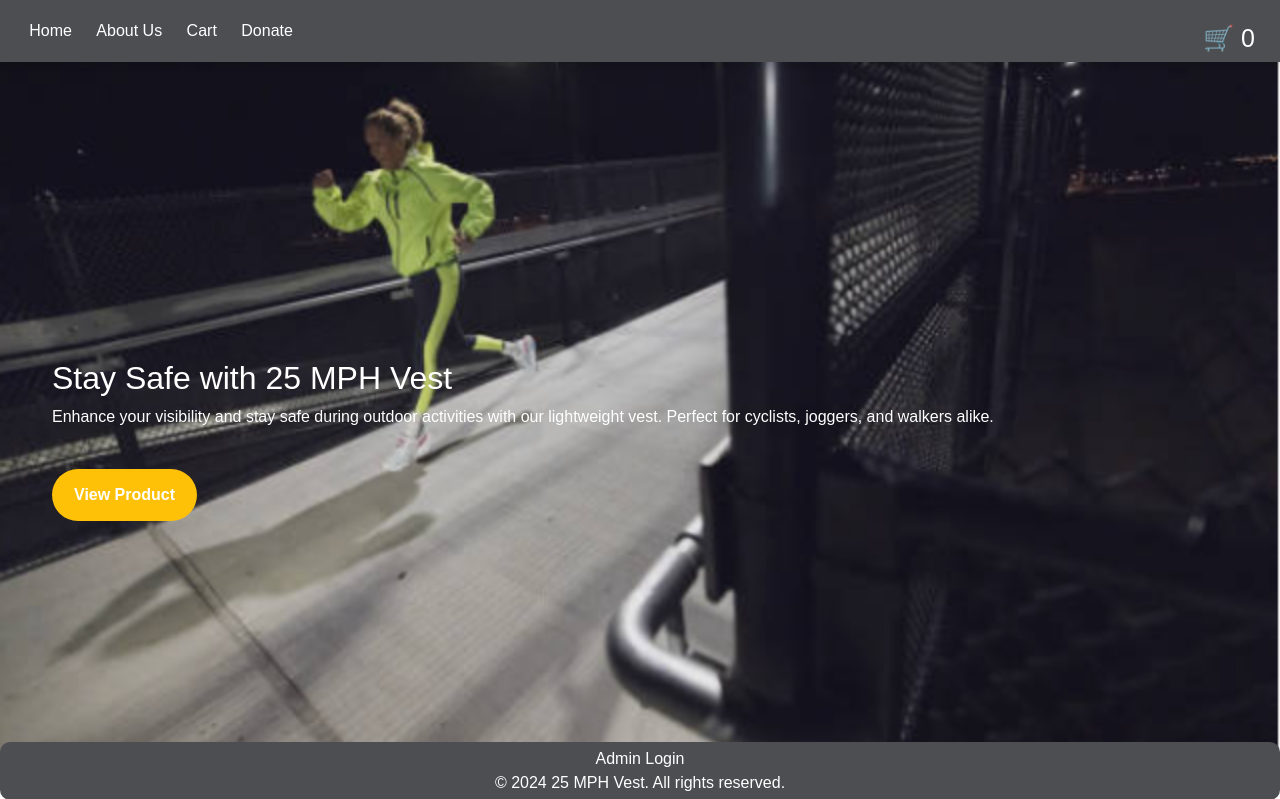
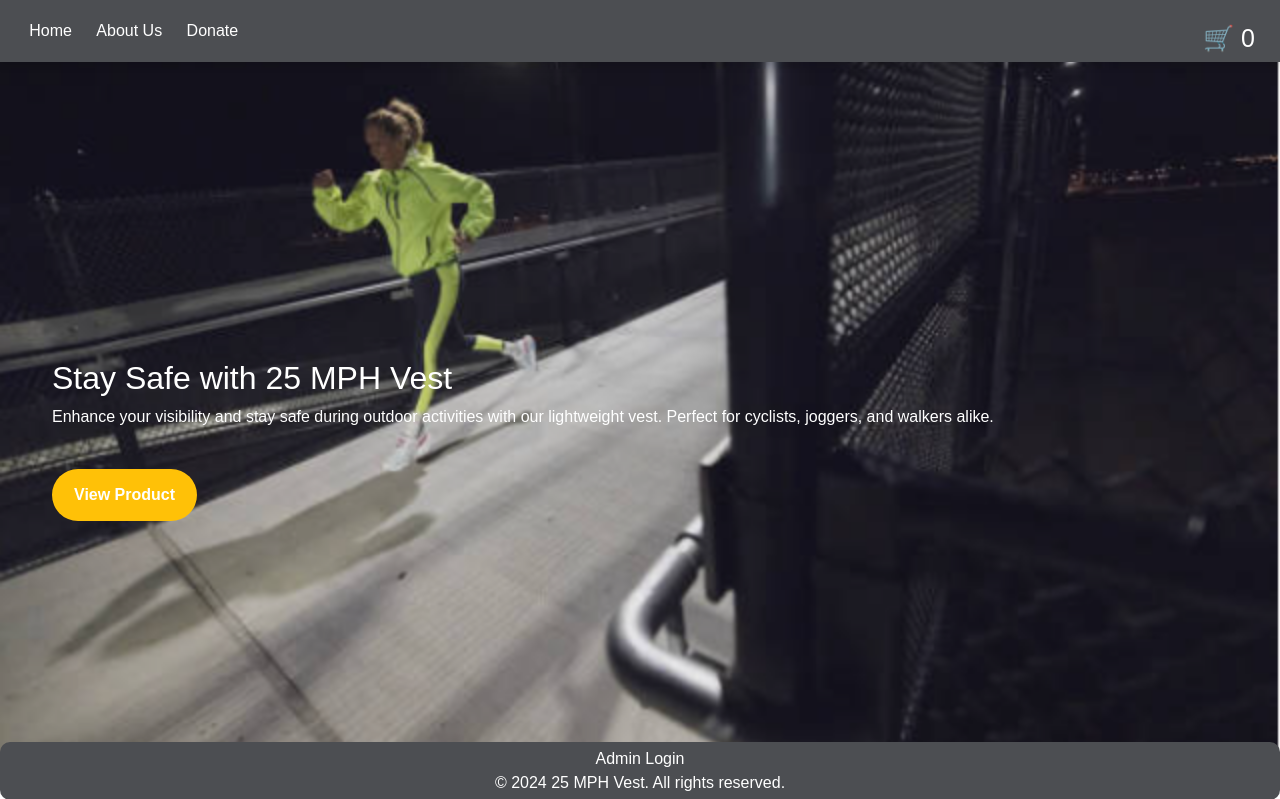
Before and after one commit to prudhvi-GPK/vest_store, a Django app: page / in a window 1280 px wide. Shown: the top 799 px of the page. Run offline with Django 5.2, Linux system fonts and the light colour scheme.

Commit message:
SCRUM-43-Adjust UI

```diff
--- a/vest_store/vest_store_app/templates/vest_store_app/about.html
+++ b/vest_store/vest_store_app/templates/vest_store_app/about.html
@@ -101,7 +101,6 @@
               <ul>
                 <li><a href="{% url 'home' %}">Home</a></li>
                 <li><a href="{% url 'about_page' %}">About Us</a></li>
-                <li><a href="{% url 'cart_page' %}">Cart</a></li>
                 <li><a href="https://www.paypal.com/ncp/payment/MGJY8HJHGGT7C" id="donateLink" target="_blank">Donate</a></li>
               </ul>
             </nav>
--- a/vest_store/vest_store_app/templates/vest_store_app/cart.html
+++ b/vest_store/vest_store_app/templates/vest_store_app/cart.html
@@ -192,7 +192,6 @@
             <ul>
                 <li><a href="{% url 'home' %}">Home</a></li>
                 <li><a href="{% url 'about_page' %}">About Us</a></li>
-                <li><a href="{% url 'cart_page' %}">Cart</a></li>
                 <li><a href="https://www.paypal.com/ncp/payment/MGJY8HJHGGT7C" id="donateLink" target="_blank">Donate</a></li>
             </ul>
         </nav>
--- a/vest_store/vest_store_app/templates/vest_store_app/home.html
+++ b/vest_store/vest_store_app/templates/vest_store_app/home.html
@@ -15,7 +15,6 @@
       <ul>
         <li><a href="{% url 'home' %}">Home</a></li>
         <li><a href="{% url 'about_page' %}">About Us</a></li>
-        <li><a href="{% url 'cart_page' %}">Cart</a></li>
         <li><a href="https://www.paypal.com/ncp/payment/MGJY8HJHGGT7C" id="donateLink" target="_blank">Donate</a></li>
       </ul>
     </nav>
```
